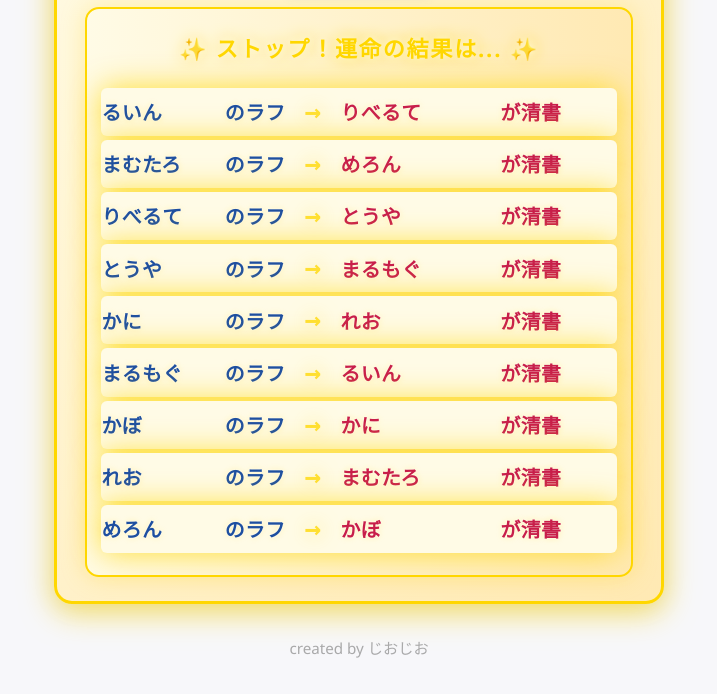
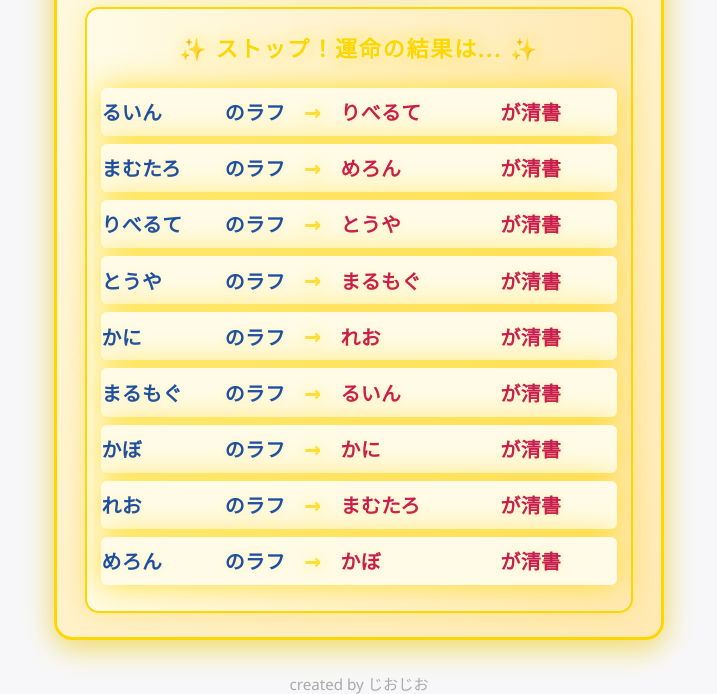
Before and after one commit to jiodayo/roulette.github.io, a plain HTML site: page index.html in a window 1280 px wide. Both pictures are taken after a click on the button "スタート". Shown: the part 239-933 px from the top of the page, without its empty margins (281-998 px from the left). Before the commit the page ends 897 px from the top, so only its background shows below. Drawn offline with Linux system fonts and the light colour scheme.

Commit message:
update: ペア表示のスタイルを改善し、マージンと幅の設定を調整

```diff
--- a/index.html
+++ b/index.html
@@ -75,7 +75,7 @@
 
         .pair {
             font-weight: bold;
-            margin-bottom: 4px;
+            margin-bottom: 8px;
             display: grid;
             grid-template-columns: 10em 3em 12em;
             align-items: center;
@@ -87,7 +87,8 @@
             padding: 2px 0 2px 0;
             animation: pairFlash 1.2s;
             width: 28em;
-            max-width: 95vw;
+            min-width: 22em;
+            max-width: 98vw;
             margin-left: auto;
             margin-right: auto;
         }
```
